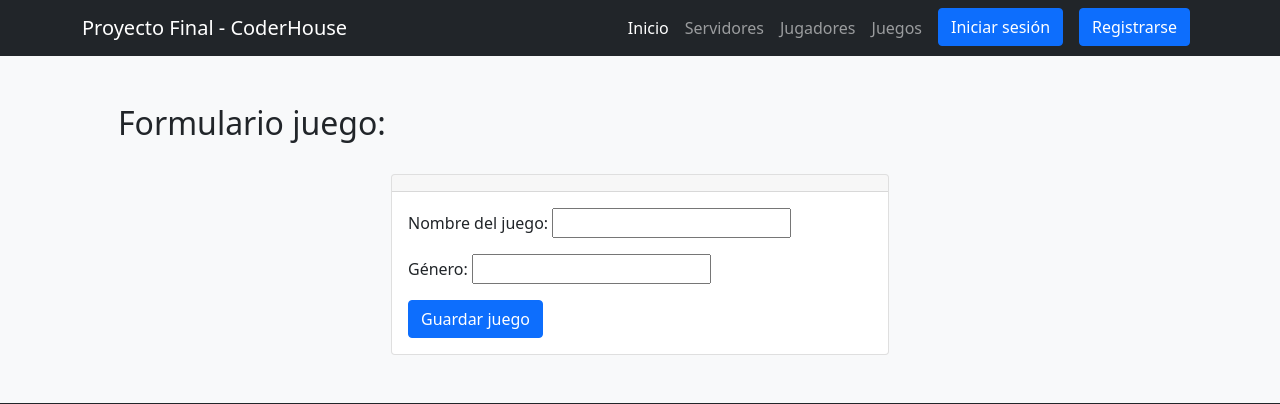
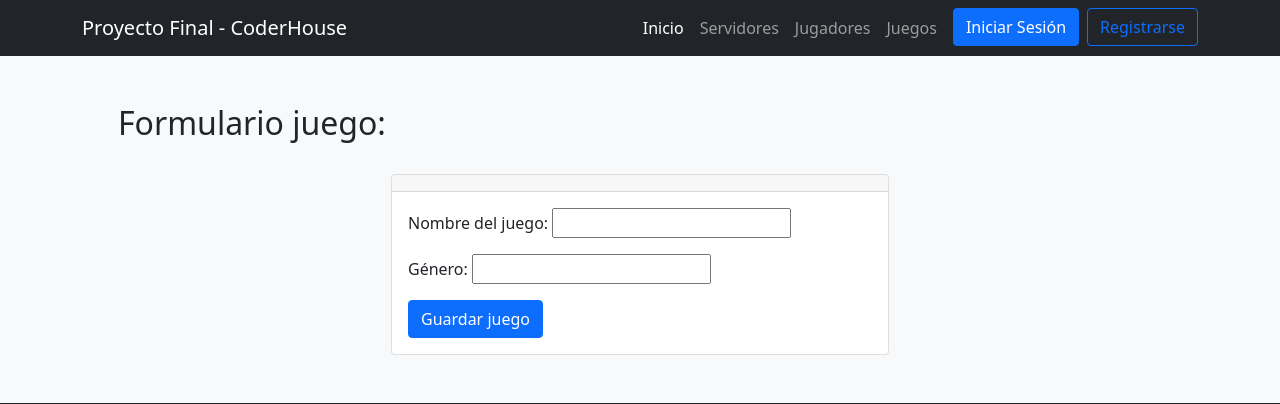
Before and after one commit to juan-alejo/ProyectoFinal, a Django app: page /app/crearjuego/ in a window 1280 px wide. Shown: the top 404 px of the page. Run offline with Django 4.2, Linux system fonts and the light colour scheme; some libraries are stand-ins or nearby versions.

Commit message:
decorator

```diff
--- a/ProyectoFinal/settings.py
+++ b/ProyectoFinal/settings.py
@@ -109,6 +109,8 @@ AUTH_PASSWORD_VALIDATORS = [
     },
 ]
 
+LOGIN_URL = '/app/login'
+
 
 # Internationalization
 # https://docs.djangoproject.com/en/4.0/topics/i18n/
--- a/ProyectoFinalApp/templates/ProyectoFinalApp/base.html
+++ b/ProyectoFinalApp/templates/ProyectoFinalApp/base.html
@@ -9,6 +9,8 @@
         <title>{% block tituloPagina %} {% endblock %}</title>
         <!-- Favicon-->
         <link rel="icon" type="image/x-icon" href="{% static 'assets/favicon.ico' %}" />
+        <!-- Bootstrap icons-->
+        <link rel="stylesheet" href="https://cdn.jsdelivr.net/npm/bootstrap-icons@1.8.3/font/bootstrap-icons.css">
         <!-- Core theme CSS (includes Bootstrap)-->
         <link href="{% static 'css/styles.css' %}" rel="stylesheet" />
     </head>
@@ -24,8 +26,16 @@
                         <li class="nav-item"><a class="nav-link" href="{% url 'servidores' %}">Servidores</a></li>
                         <li class="nav-item"><a class="nav-link" href="{% url 'jugadores' %}">Jugadores</a></li>
                         <li class="nav-item"><a class="nav-link" href="{% url 'juegos' %}">Juegos</a></li>
-                        <li class="nav-item"><a class="btn btn-primary mx-2" href="{% url 'login' %}">Iniciar sesión</a></li>
-                        <li class="nav-item"><a class="btn btn-primary mx-2" href="{% url 'register' %}">Registrarse</a></li>
+
+
+                        {% if user.is_authenticated %}
+                            <li class="nav-item"><p class="text-light my-2 mx-2"><i class="bi bi-person-circle"></i> Hola, <b>{{user.username}}</b></p></li>
+                            <li class="nav-item"><a class="btn btn-primary" href="{% url 'logout' %}">Cerrar Sesión</a></li>
+                        {% else %}
+                            <li class="nav-item"><a class="btn btn-primary mx-2" href="{% url 'login' %}">Iniciar Sesión</a></li>
+                            <li class="nav-item"><a class="btn btn-outline-primary" href="{% url 'register' %}">Registrarse</a></li>
+                        {% endif %}
+
                     </ul>
                 </div>
             </div>
--- a/ProyectoFinalApp/urls.py
+++ b/ProyectoFinalApp/urls.py
@@ -7,6 +7,7 @@ urlpatterns = [
     path('', inicio, name="inicio"),
     path('login/', login_request, name="login"),
     path('register/', register_request, name="register"),
+    path('logout/', logout_request, name="logout"),
     path('servidores/', servidores, name= "servidores"),
     path('crearservidor/', crearServidor, name= "crearServidor"),
     path('jugadores/', jugadores, name= "jugadores"),
```
Also changed, not shown: ProyectoFinalApp/templates/ProyectoFinalApp/logout.html (added), db.sqlite3.
